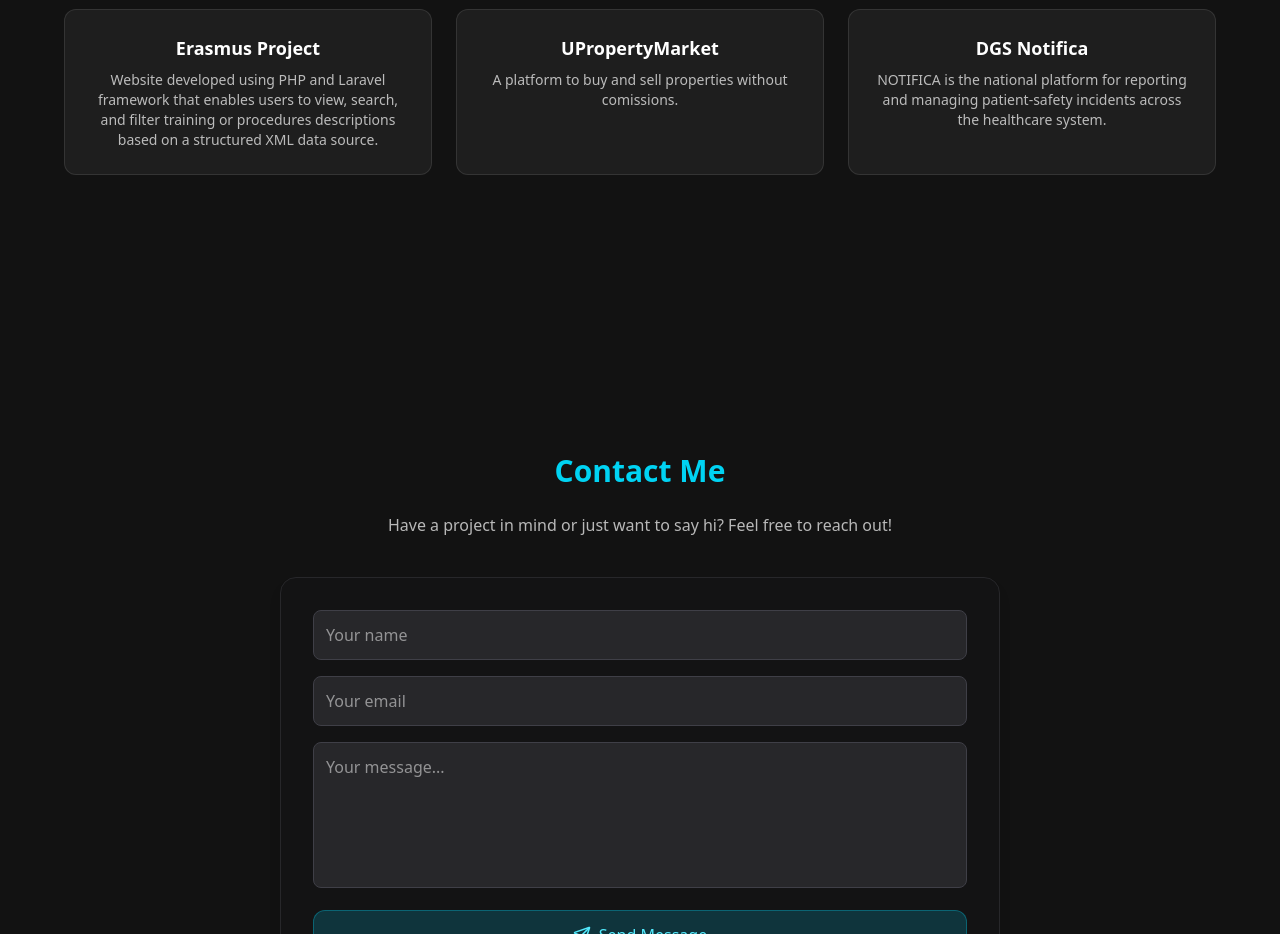
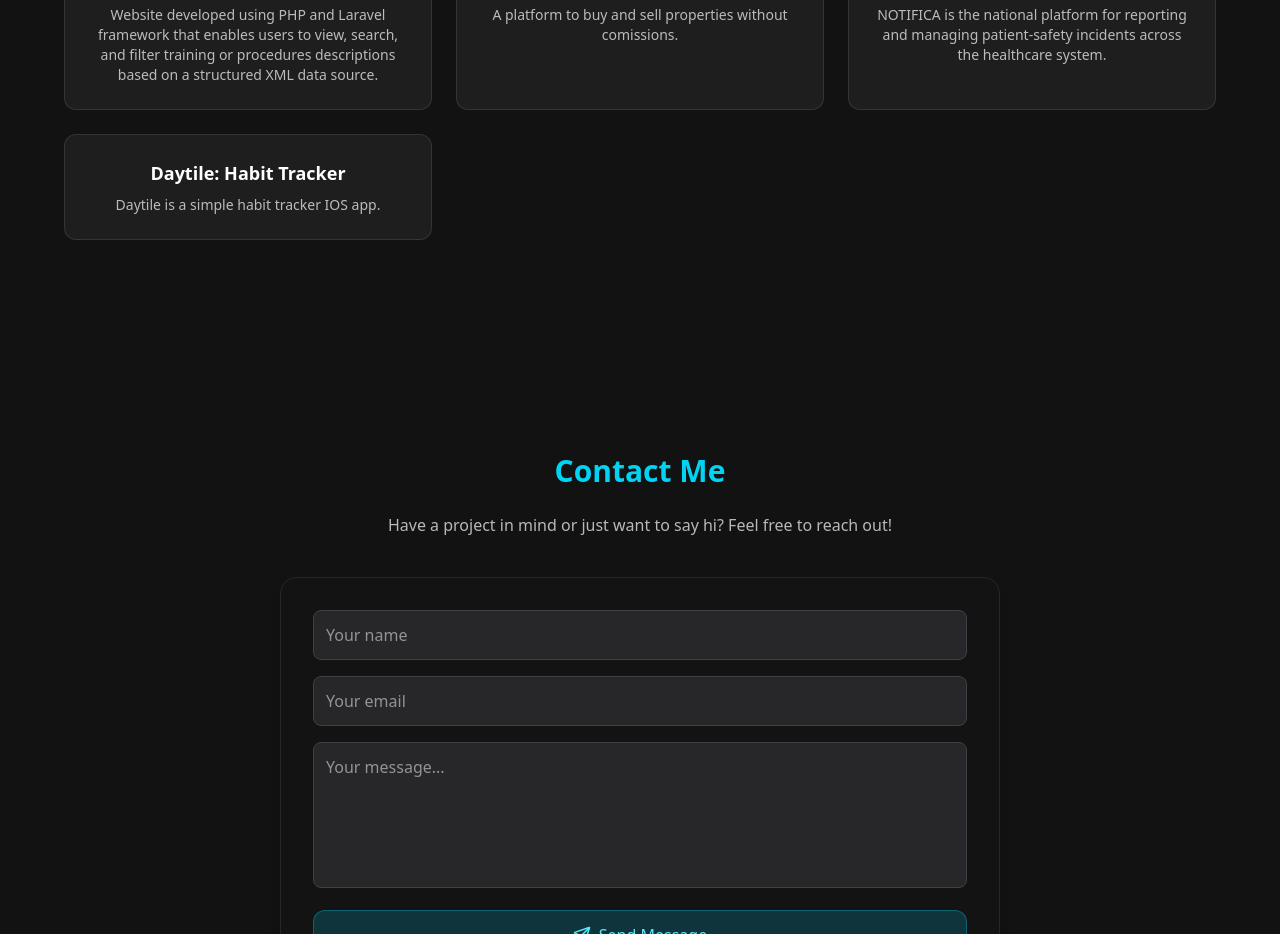
Before and after one commit to DCoelhoo/Portfolio-3.0, a Next.js app: page / in a window 1280 px wide. Shown: the part 3660-4594 px from the top of the page. Built offline with nearby package versions, Linux system fonts and the light colour scheme.

Commit message:
Add Daytile: Habit Tracker project to Projects list

```diff
--- a/components/Projects.tsx
+++ b/components/Projects.tsx
@@ -37,6 +37,11 @@ const projects = [
     title: "DGS Notifica",
     desc: "NOTIFICA is the national platform for reporting and managing patient-safety incidents across the healthcare system.",
     link: "https://notifica.dgs.min-saude.pt",
+  },
+  {
+    title: "Daytile: Habit Tracker",
+    desc: "Daytile is a simple habit tracker IOS app.",
+    link: "https://dcoelhoo.github.io/daytile-site/",
   },
 ];
 
```
